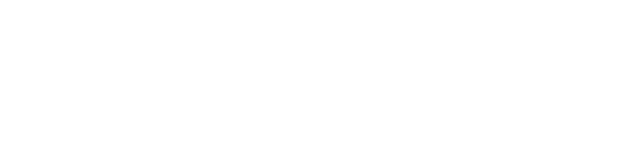
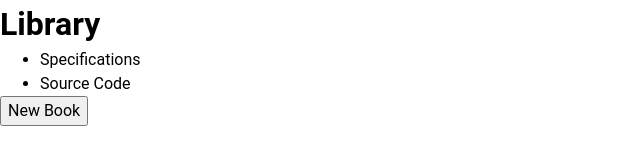
Before and after one commit to nbwedev/the-odin-project, a plain HTML site: page full-stack-javascript/fullstack-02-javascript/08-library/index.html in a window 1280 px wide. Shown: the whole page, without its empty margins (0-640 px from the left). Drawn offline with Linux system fonts and the light colour scheme; files that its build step writes are made by us from their sources.

Commit message:
feat: initialize markup layout

```diff
--- a/full-stack-javascript/fullstack-02-javascript/08-library/index.html
+++ b/full-stack-javascript/fullstack-02-javascript/08-library/index.html
@@ -4,8 +4,25 @@
     <meta charset="UTF-8" />
     <meta name="viewport" content="width=device-width, initial-scale=1.0" />
     <link rel="stylesheet" href="style.css" />
+    <link rel="shortcut icon" href="/assets/favicon.png" type="image/x-icon" />
     <script src="index.js"></script>
     <title>Library</title>
   </head>
-  <body></body>
+  <body>
+    <!-- TOP -->
+    <header class="library_header">
+      <h1 class="library_name">Library</h1>
+      <nav class="library_nav">
+        <ul>
+          <li><a href="http://"></a>Specifications</li>
+          <li><a href="http://"></a> Source Code</li>
+        </ul>
+      </nav>
+    </header>
+
+    <!-- Main Content -->
+    <main>
+      <button class="add_btn">New Book</button>
+    </main>
+  </body>
 </html>
```
